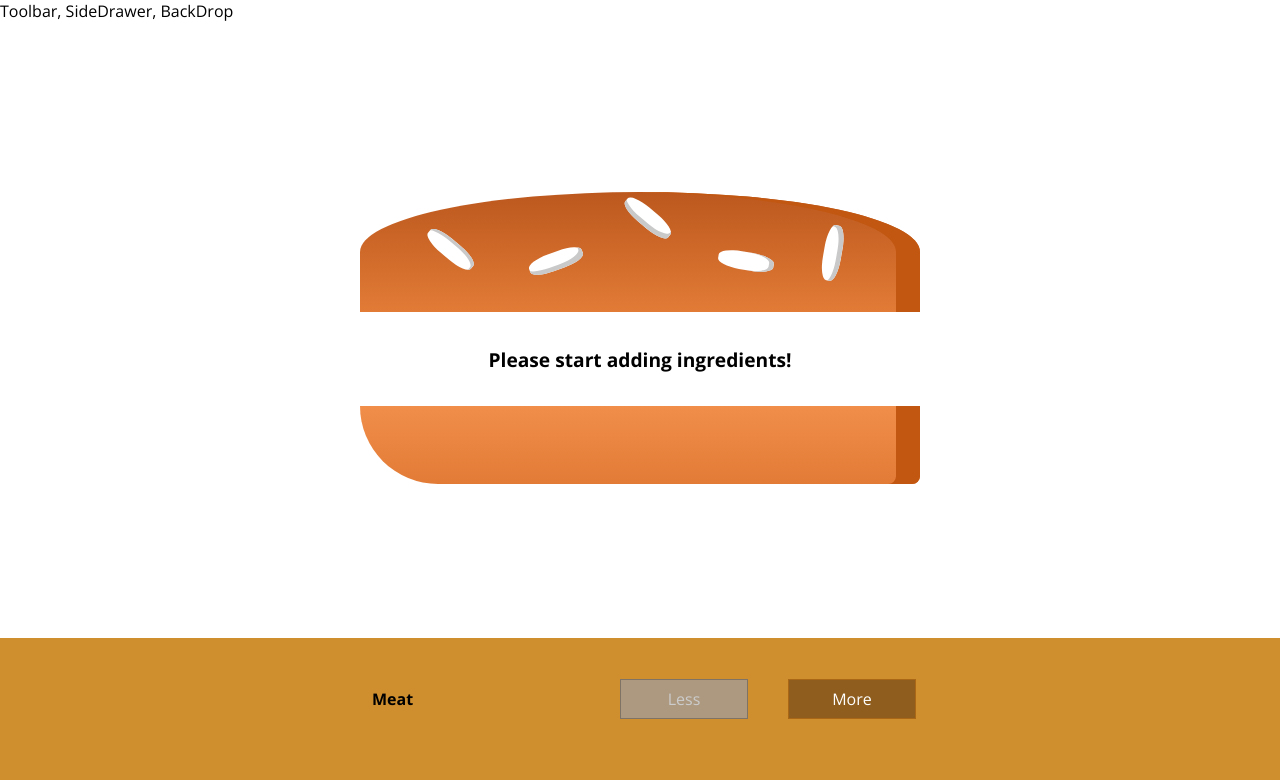
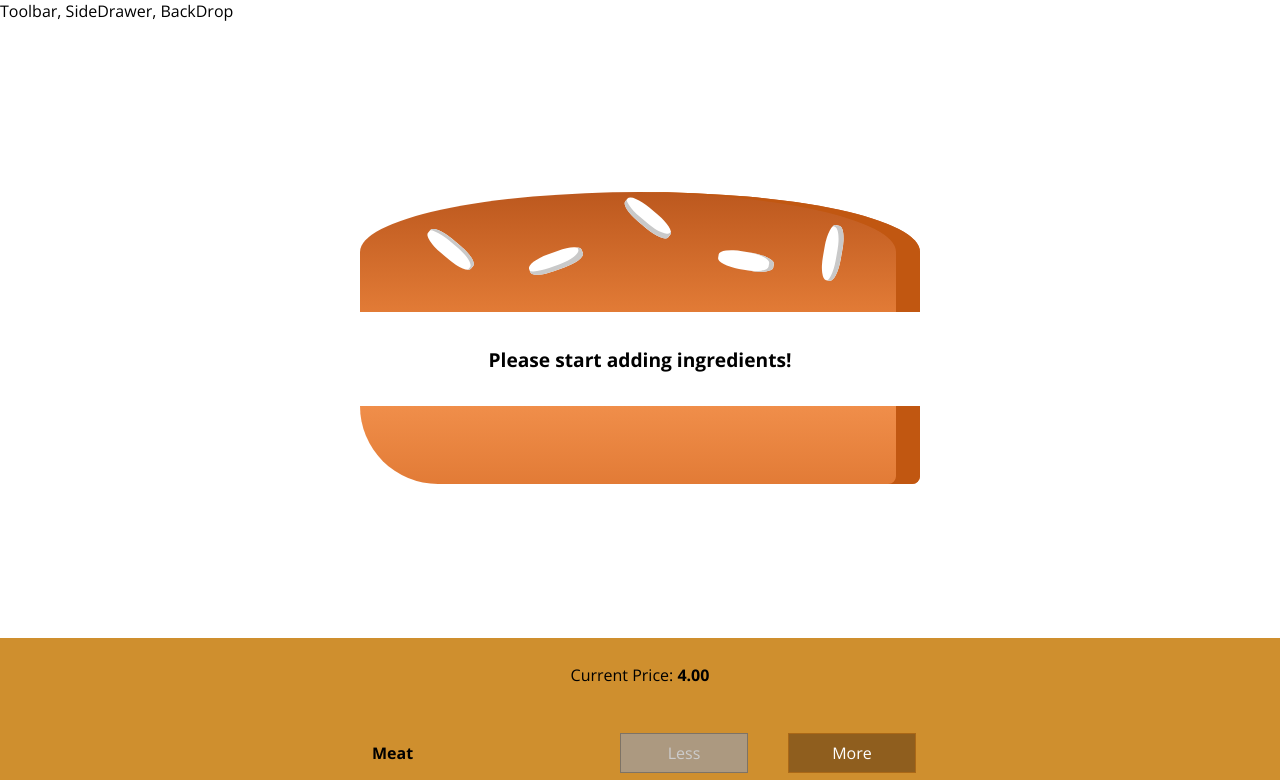
Before and after one commit to juanallo/burger-builder, a React (Create React App) app: page / in a window 1280 px wide. Shown: the top 780 px of the page. Built offline with nearby package versions, Linux system fonts and the light colour scheme.

Commit message:
adding current price

```diff
--- a/src/components/Burger/BuildControls/BuildControls.js
+++ b/src/components/Burger/BuildControls/BuildControls.js
@@ -13,6 +13,7 @@
 
 	return (
 		<div className={classes.BuildControls}>
+			<p>Current Price: <strong>{props.totalPrice.toFixed(2)}</strong></p>
 			{controls.map((c) => {
 				return <BuildControl
 					onLess={() => props.onRemoveIngredient(c.type)}
--- a/src/containers/BurgerBuilder/BurgerBuilder.js
+++ b/src/containers/BurgerBuilder/BurgerBuilder.js
@@ -57,6 +57,7 @@
 				<Burger ingredients={this.state.ingredients}/>
 				<BuildControls onAddIngredient={this.handleAddIngredient}
 				               onRemoveIngredient={this.handleRemoveIngredient}
+				               totalPrice={this.state.totalPrice}
 				               disabled={disabled}
 				/>
 			</Fragment>
```
